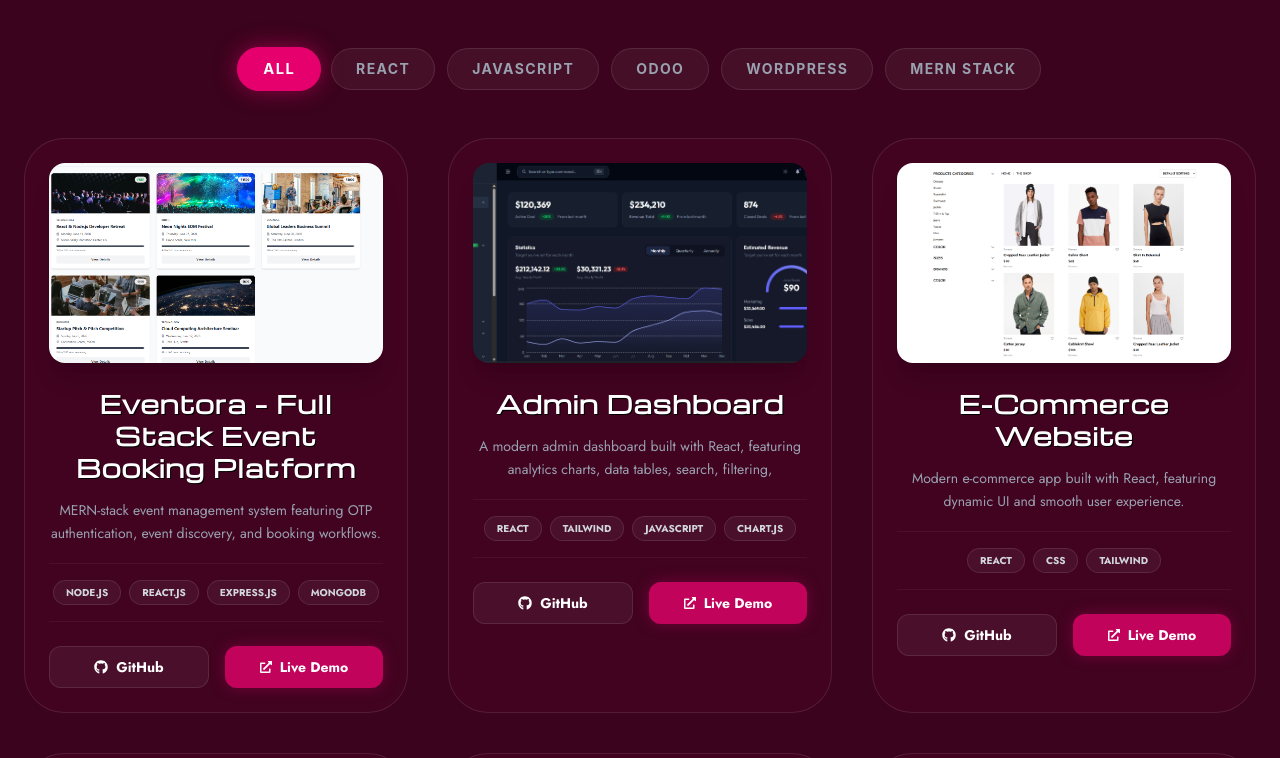
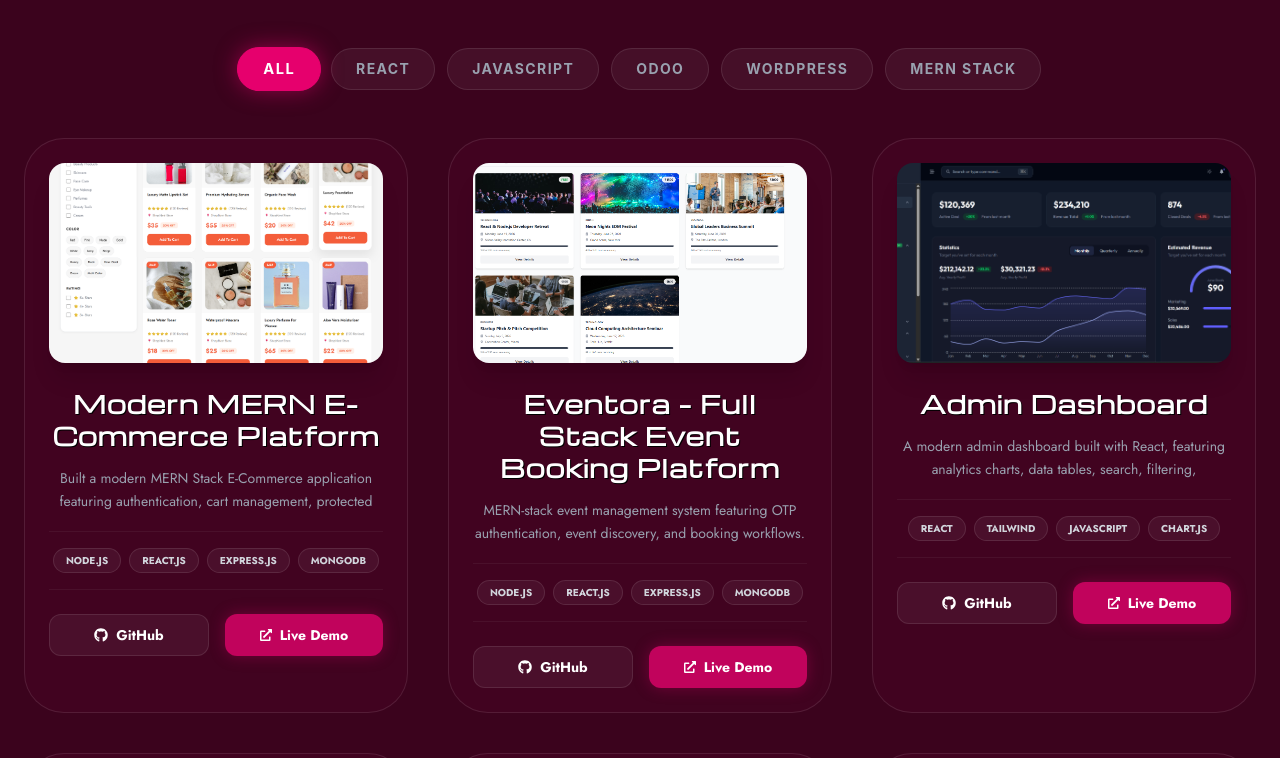
Before and after one commit to javid690/Personal-Portfolio, a React (Vite) app: page / in a window 1280 px wide. Shown: the part 1960-2718 px from the top of the page. Built offline with nearby package versions, Linux system fonts and the light colour scheme.

Commit message:
Portfolio project update kiya

```diff
--- a/src/App.jsx
+++ b/src/App.jsx
@@ -1,12 +1,10 @@
 import "./App.css";
-import Memo from "./Memo";
 import Index from "./pages/Index";
 
 function App() {
   return (
     <div>
       <Index />
-      <Memo />
     </div>
   );
 }
--- a/src/Memo.jsx
+++ /dev/null
@@ -1,21 +0,0 @@
-import React, { useState } from 'react'
-
-const Memo = () => {
-    const [count, setcount] = useState(0)
-    function calculate(num) {
-        for (let i = 0; i < 10000000; i++) {
-            num += i
-        }
-
-    }
-    const save = calculate(count)
-    return (
-        <div>
-            <h2>{count}</h2>
-            <h2>{save}</h2>
-            <button onClick={() => setcount(count + 1)}>INCR</button>
-        </div>
-    )
-}
-
-export default Memo
--- a/src/components/Projects.jsx
+++ b/src/components/Projects.jsx
@@ -7,6 +7,7 @@ import project5 from '../assets/project5.png'
 import project6 from '../assets/project6.png'
 import project7 from '../assets/project7.png'
 import project8 from '../assets/project8.png'
+import project9 from '../assets/products.png'
 
 import { FaGithub, FaExternalLinkAlt } from "react-icons/fa";
 
@@ -16,6 +17,16 @@ const Projects = () => {
   const tabs = ["All", "React", "JavaScript", "Odoo", "WordPress", "MERN Stack"];
 
   const projectsData = [
+    {
+      id: 0,
+      title: "Modern MERN E-Commerce Platform ",
+      desc: "Built a modern MERN Stack E-Commerce application featuring authentication, cart management, protected checkout, order tracking, and automated email notifications with responsive UI.",
+      img: project9,
+      skills: ["Node.js", "React.js", "Express.js", "MongoDB"],
+      category: "MERN Stack",
+      github: "https://github.com/javid690/mern-ecommerce-platform",
+      live: "#",
+    },
     {
       id: 1,
       title: "Eventora – Full Stack Event Booking Platform",
```
Also changed, not shown: src/assets/products.png (added).
